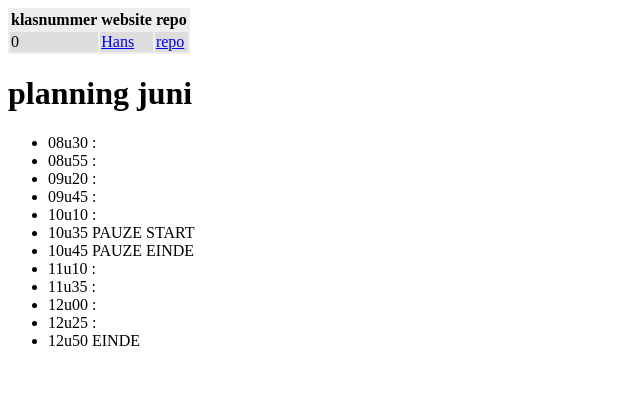
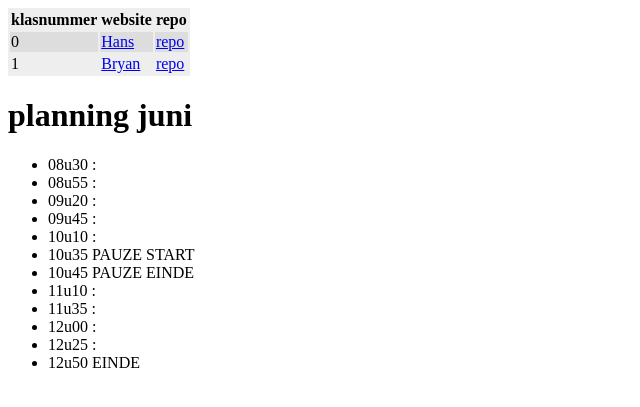
Before and after one commit to vbrh-immalle/vbrh-immalle.github.io, a Jekyll site: the page built from GIPWebsites2020-2021/index.md, in a window 1280 px wide. Shown: the top 407 px of the page, without its empty margins (0-640 px from the left). Built offline with Jekyll 4.4.1, drawn with Linux system fonts in a browser that asks for light colours; some web fonts are replaced.

Commit message:
links toevoegen

```diff
--- a/GIPWebsites2020-2021/index.md
+++ b/GIPWebsites2020-2021/index.md
@@ -6,6 +6,7 @@ title: GIP Websites 2020-2021
 | klasnummer | website | repo |
 |---|---|---|
 | 0 | [Hans](http://vbrh-immalle.github.io/) | [repo](https://github.com/vbrh-immalle/vbrh-immalle.github.io) |
+| 1 | [Bryan](https://bryanb-immalle.github.io/GipWebsite/) | [repo](https://github.com/BryanB-immalle/GipWebsite) |
 
 
 # planning juni
```
